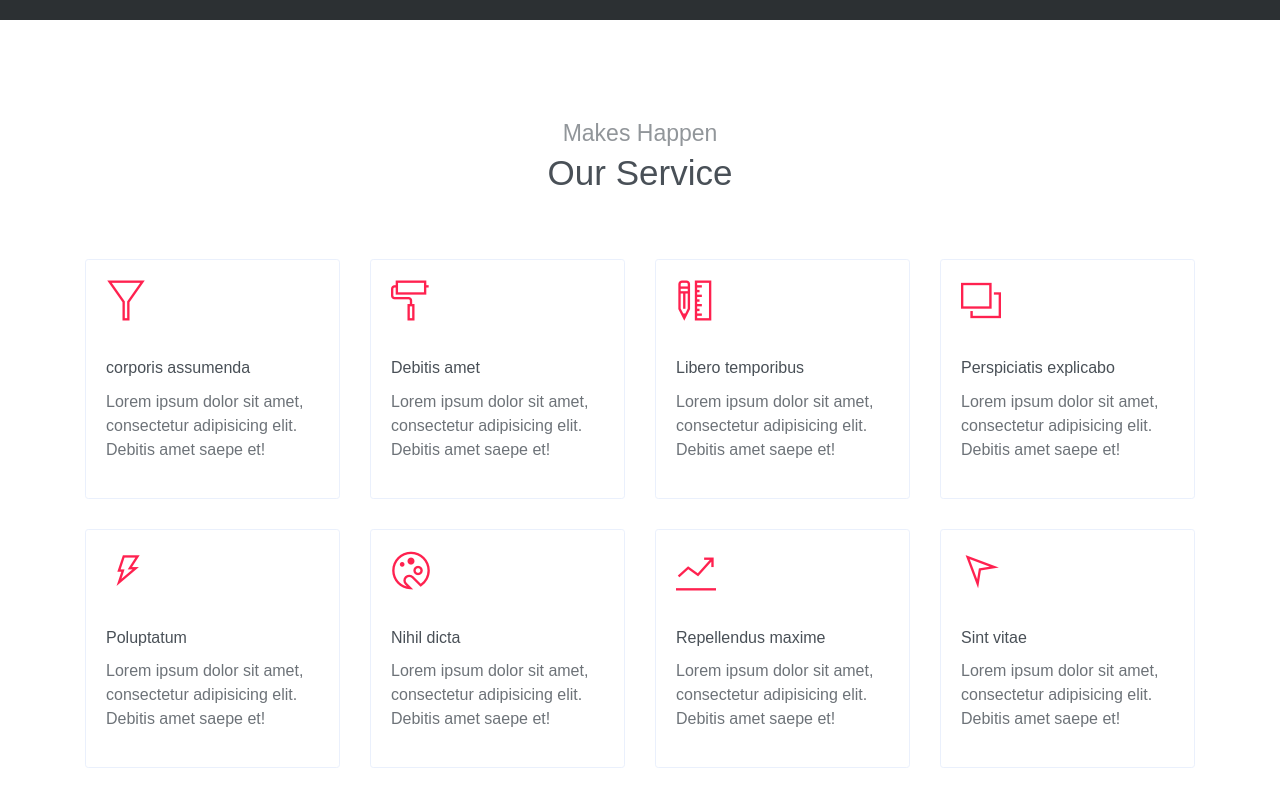
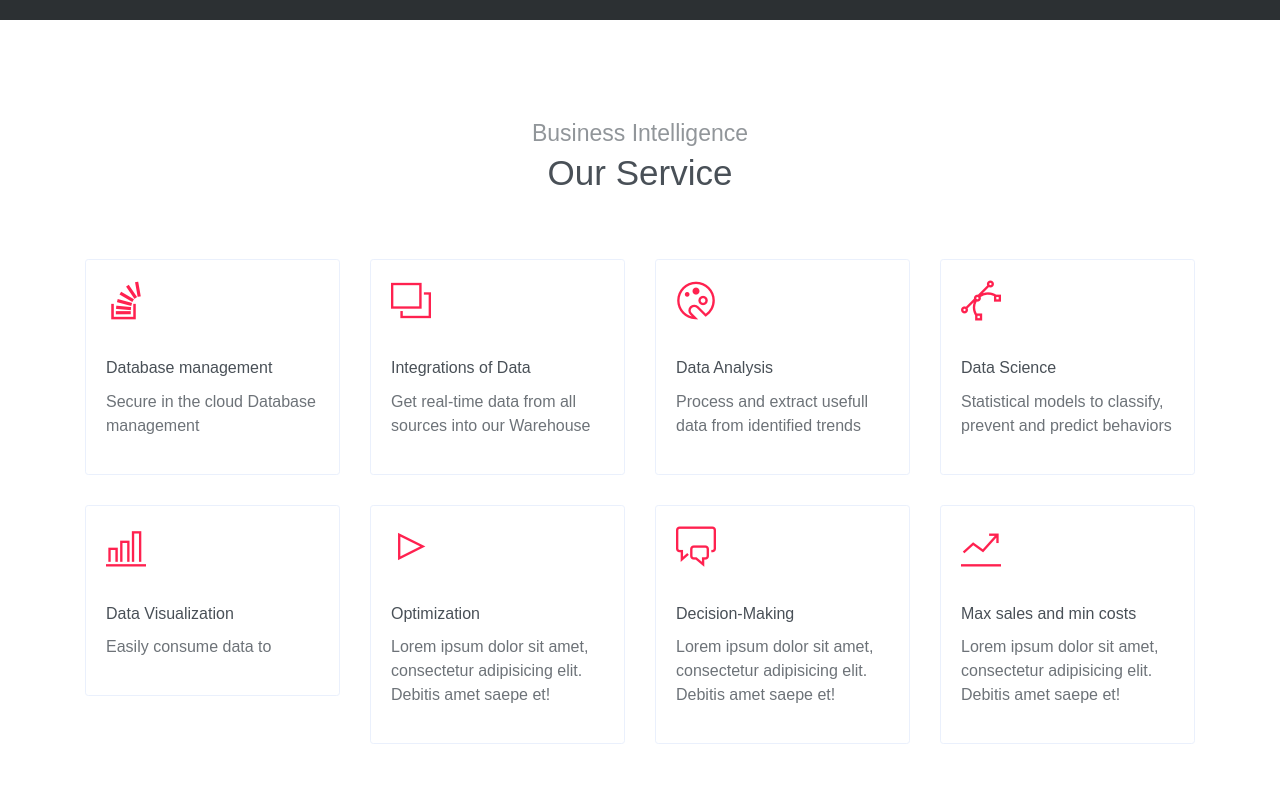
Before and after one commit to Ricardo-JH/Web-GGA-BI, a website: page public_html/index.html in a window 1280 px wide. Shown: the part 1960-2762 px from the top of the page. Drawn offline with Linux system fonts and the light colour scheme.

Commit message:
Service Section Adj

```diff
--- a/public_html/index.html
+++ b/public_html/index.html
@@ -144,14 +144,59 @@
     <!-- Service Section -->
     <section id="service">
         <div class="container">
-            <h6 class="section-subtitle text-center">Makes Happen</h6>
+            <h6 class="section-subtitle text-center">Business Intelligence</h6>
             <h5 class="section-title text-center mb-6">Our Service</h5>
             <div class="row">
                 <div class="col-sm-4 col-md-3">
                     <div class="card mb-4">
                         <div class="card-body">
-                            <h2 class="mb-4"><i class="ti-filter text-primary"></i></h2>
-                            <h6 class="card-title">corporis assumenda</h6>
+                            <h2 class="mb-4"><i class="ti-stack-overflow text-primary"></i></h2>
+                            <h6 class="card-title">Database management</h6>
+                            <p>Secure in the cloud Database management</p>
+                        </div>
+                    </div>
+                </div>
+                <div class="col-sm-4 col-md-3">
+                    <div class="card mb-4">
+                        <div class="card-body">
+                            <h2 class="mb-4"><i class="ti-layers text-primary"></i></h2>
+                            <h6 class="card-title">Integrations of Data</h6>
+                            <p>Get real-time data from all sources into our Warehouse</p>
+                        </div>
+                    </div>
+                </div>
+                <div class="col-sm-4 col-md-3">
+                    <div class="card mb-4">
+                        <div class="card-body">
+                            <h2 class="mb-4"><i class="ti-palette text-primary"></i></h2>
+                            <h6 class="card-title">Data Analysis</h6>
+                            <p>Process and extract usefull data from identified trends</p>
+                        </div>
+                    </div>
+                </div>
+                <div class="col-sm-4 col-md-3">
+                    <div class="card mb-4">
+                        <div class="card-body">
+                            <h2 class="mb-4"><i class="ti-vector text-primary"></i></h2>
+                            <h6 class="card-title">Data Science</h6>
+                            <p>Statistical models to classify, prevent and predict behaviors</p>
+                        </div>
+                    </div>
+                </div>
+                <div class="col-sm-4 col-md-3">
+                    <div class="card mb-4">
+                        <div class="card-body">
+                            <h2 class="mb-4"><i class="ti-bar-chart text-primary"></i></h2>
+                            <h6 class="card-title">Data Visualization</h6>
+                            <p>Easily consume data to </p>
+                        </div>
+                    </div>
+                </div>
+                <div class="col-sm-4 col-md-3">
+                    <div class="card mb-4">
+                        <div class="card-body">
+                            <h2 class="mb-4"><i class="ti-control-play text-primary"></i></h2>
+                            <h6 class="card-title">Optimization</h6>
                             <p>Lorem ipsum dolor sit amet, consectetur adipisicing elit. Debitis amet saepe et!</p>
                         </div>
                     </div>
@@ -159,44 +204,8 @@
                 <div class="col-sm-4 col-md-3">
                     <div class="card mb-4">
                         <div class="card-body">
-                            <h2 class="mb-4"><i class="ti-paint-roller text-primary"></i></h2>
-                            <h6 class="card-title">Debitis amet</h6>
-                            <p>Lorem ipsum dolor sit amet, consectetur adipisicing elit. Debitis amet saepe et!</p>
-                        </div>
-                    </div>
-                </div>
-                <div class="col-sm-4 col-md-3">
-                    <div class="card mb-4">
-                        <div class="card-body">
-                            <h2 class="mb-4"><i class="ti-ruler-pencil text-primary"></i></h2>
-                            <h6 class="card-title">Libero temporibus</h6>
-                            <p>Lorem ipsum dolor sit amet, consectetur adipisicing elit. Debitis amet saepe et!</p>
-                        </div>
-                    </div>
-                </div>
-                <div class="col-sm-4 col-md-3">
-                    <div class="card mb-4">
-                        <div class="card-body">
-                            <h2 class="mb-4"><i class="ti-layers text-primary"></i></h2>
-                            <h6 class="card-title">Perspiciatis explicabo</h6>
-                            <p>Lorem ipsum dolor sit amet, consectetur adipisicing elit. Debitis amet saepe et!</p>
-                        </div>
-                    </div>
-                </div>
-                <div class="col-sm-4 col-md-3">
-                    <div class="card mb-4">
-                        <div class="card-body">
-                            <h2 class="mb-4"><i class="ti-bolt text-primary"></i></h2>
-                            <h6 class="card-title">Poluptatum</h6>
-                            <p>Lorem ipsum dolor sit amet, consectetur adipisicing elit. Debitis amet saepe et!</p>
-                        </div>
-                    </div>
-                </div>
-                <div class="col-sm-4 col-md-3">
-                    <div class="card mb-4">
-                        <div class="card-body">
-                            <h2 class="mb-4"><i class="ti-palette text-primary"></i></h2>
-                            <h6 class="card-title">Nihil dicta</h6>
+                            <h2 class="mb-4"><i class="ti-comments text-primary"></i></h2>
+                            <h6 class="card-title">Decision-Making</h6>
                             <p>Lorem ipsum dolor sit amet, consectetur adipisicing elit. Debitis amet saepe et!</p>
                         </div>
                     </div>
@@ -205,16 +214,7 @@
                     <div class="card mb-4">
                         <div class="card-body">
                             <h2 class="mb-4"><i class="ti-stats-up text-primary"></i></h2>
-                            <h6 class="card-title">Repellendus maxime</h6>
-                            <p>Lorem ipsum dolor sit amet, consectetur adipisicing elit. Debitis amet saepe et!</p>
-                        </div>
-                    </div>
-                </div>
-                <div class="col-sm-4 col-md-3">
-                    <div class="card mb-4">
-                        <div class="card-body">
-                            <h2 class="mb-4"><i class="ti-location-arrow text-primary"></i></h2>
-                            <h6 class="card-title">Sint vitae</h6>
+                            <h6 class="card-title">Max sales and min costs</h6>
                             <p>Lorem ipsum dolor sit amet, consectetur adipisicing elit. Debitis amet saepe et!</p>
                         </div>
                     </div>
```
